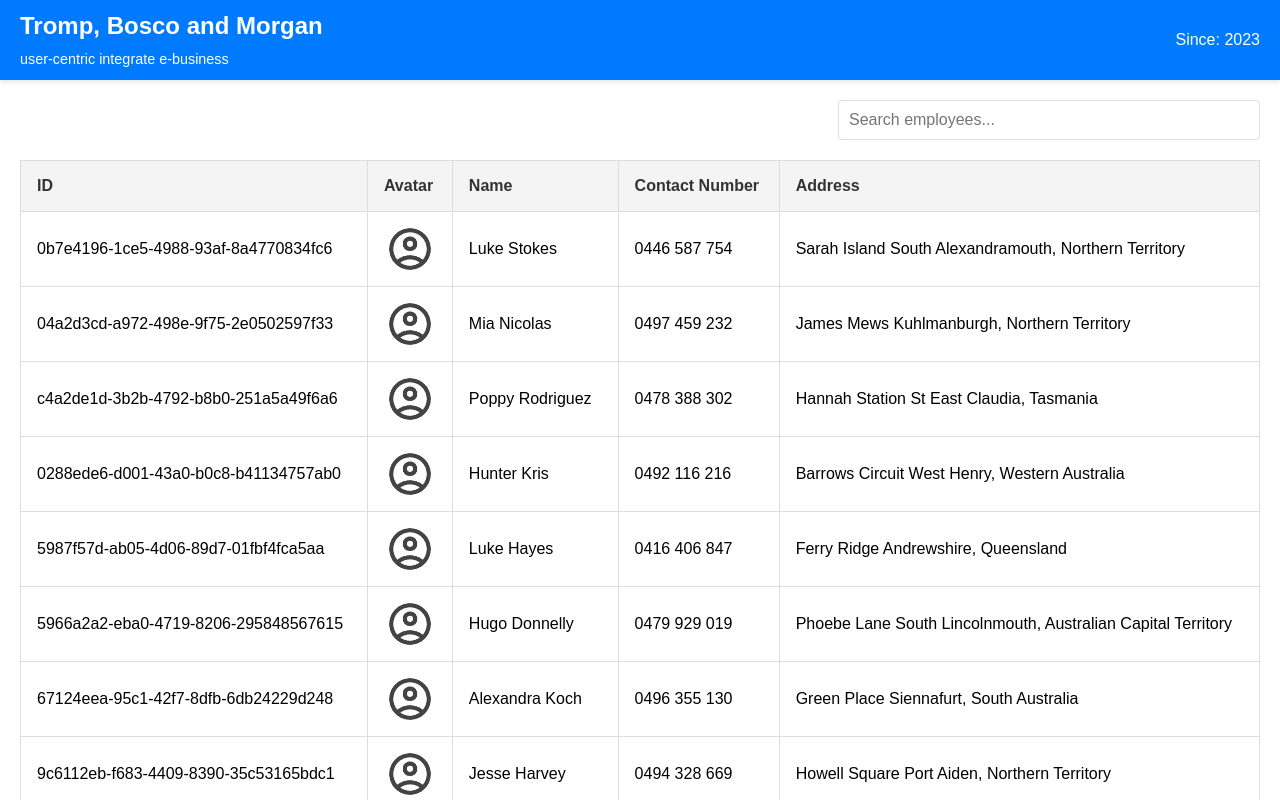
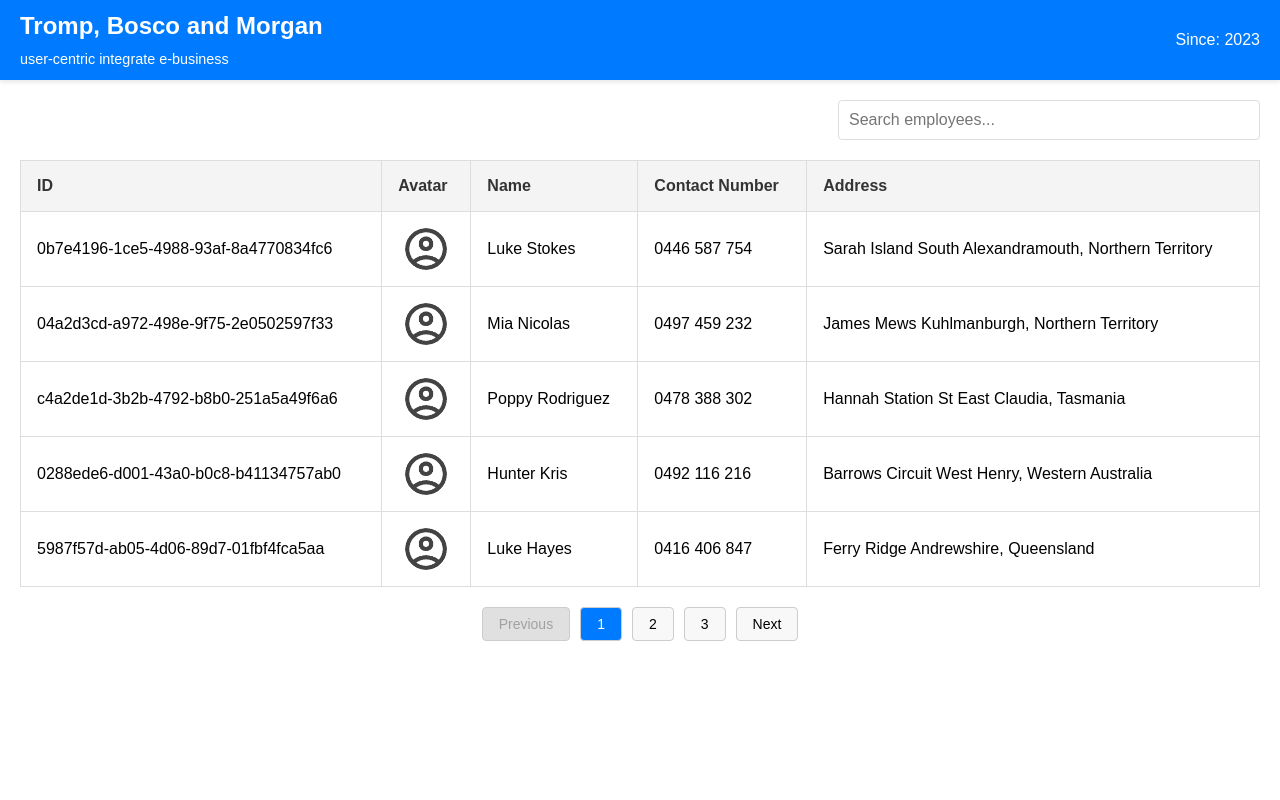
Before and after one commit to HemaPriya0306/employee-roster, a React (Create React App) app: page / in a window 1280 px wide. Shown: the top 800 px of the page. Built offline with nearby package versions, Linux system fonts and the light colour scheme.

Commit message:
feat: add pagination for employee list table

```diff
--- a/src/App.css
+++ b/src/App.css
@@ -31,26 +31,13 @@ input:focus {
   outline-offset: 2px;
 }
 
-/* Media Queries for Responsiveness */
-@media (max-width: 768px) {
-  .modal {
-    width: 90%;
-    max-height: 80vh;
-  }
-}
-
-@media (max-width: 480px) {
-
-  .search-bar input {
-    width: 90%;
-  }
-}
-
-.loading-block, .error-block {
+.loading-block,
+.error-block {
   position: absolute;
   top: 50%;
   left: 50%;
-  transform: translate(-50%, -50%);  /* Adjust position to truly center the div */
+  transform: translate(-50%, -50%);
+  /* Adjust position to truly center the div */
   width: 300px;
   text-align: center;
 }
@@ -68,20 +55,93 @@ input:focus {
     background-color: transparent;
     color: red;
   }
+
   25% {
     background-color: rgba(255, 0, 0, 0.2);
     color: red;
   }
+
   50% {
     background-color: transparent;
     color: red;
   }
+
   75% {
     background-color: rgba(255, 0, 0, 0.2);
     color: red;
   }
+
   100% {
     background-color: transparent;
     color: red;
   }
 }
+
+ul {
+  list-style-type: none;
+  padding: 0;
+}
+
+li {
+  margin: 10px 0;
+  font-size: 16px;
+}
+
+/* Pagination styles */
+.pagination {
+  margin-top: 20px;
+  display: flex;
+  justify-content: center;
+  gap: 10px;
+}
+
+.pagination button {
+  padding: 8px 16px;
+  font-size: 14px;
+  cursor: pointer;
+  border: 1px solid #ccc;
+  border-radius: 4px;
+  background-color: #f8f8f8;
+  transition: background-color 0.3s;
+}
+
+.pagination button:hover {
+  background-color: #ddd;
+}
+
+.pagination button:disabled {
+  cursor: not-allowed;
+  background-color: #e0e0e0;
+}
+
+.pagination button.active {
+  background-color: #007bff;
+  color: white;
+}
+
+.pagination button.active:hover {
+  background-color: #0056b3;
+}
+
+/* Media Queries for Responsiveness */
+@media (max-width: 768px) {
+  .modal {
+    width: 90%;
+    max-height: 80vh;
+  }
+}
+
+@media (max-width: 480px) {
+
+  .search-bar input {
+    width: 90%;
+  }
+
+  .pagination {
+    gap: 8px;
+    button {
+      padding: 6px 12px;
+      font-size: 14px;
+    }
+  }
+}
--- a/src/App.js
+++ b/src/App.js
@@ -14,7 +14,22 @@ export const App = () => {
   });
   const [selectedEmp, setSelectedEmp] = useState(null);
   const [searchValue, setSearchValue] = useState('');
+  const [currentPage, setCurrentPage] = useState(1);  // Current page
+  const [employeesPerPage] = useState(5);
   const modalRef = useRef();
+
+  // Calculate the total number of pages
+  const filteredEmployees = employees?.filter((emp) => emp?.firstName?.toLowerCase().includes(searchValue.toLowerCase()) ||
+    emp?.lastName?.toLowerCase().includes(searchValue?.toLowerCase()));
+
+  const totalPages = Math.ceil(filteredEmployees?.length / employeesPerPage);
+
+  // Calculate the index of the first and last employee on the current page
+  const indexOfLastEmployee = currentPage * employeesPerPage;
+  const indexOfFirstEmployee = indexOfLastEmployee - employeesPerPage;
+
+  // Slice the employee list to only show the employees for the current page
+  const currentEmployees = filteredEmployees?.slice(indexOfFirstEmployee, indexOfLastEmployee);
 
   useEffect(() => {
     dispatch(getEmployeesRequest());
@@ -26,26 +41,47 @@ export const App = () => {
     }
   }, [selectedEmp]);
 
+  const handleSearch = (searchValue) => {
+    setSearchValue(searchValue);
+    setCurrentPage(1);
+  }
+
+  const handleRowClick = (employee) => {
+    setSelectedEmp(employee);
+  };
+
+  // Handle page change
+  const handlePageChange = (pageNumber) => {
+    setCurrentPage(pageNumber);
+  };
+
+  // Handle next page click
+  const handleNextPage = () => {
+    if (currentPage < totalPages) {
+      setCurrentPage(currentPage + 1);
+    }
+  };
+
+  // Handle previous page click
+  const handlePrevPage = () => {
+    if (currentPage > 1) {
+      setCurrentPage(currentPage - 1);
+    }
+  };
+
   if (loading) {
     return (
       <div className="loading-block">
         <p>Loading...</p>
       </div>
     );
-  }
-
-  if (error) {
+  } else if (error) {
     return (
       <div className="error-block">
         <p>Error: {error}</p>
       </div>
     );
-  }
-
-  const handleRowClick = (employee) => {
-    setSelectedEmp(employee);
-  };
-
+  } else {
     return (
       <div className="App">
         <Header
@@ -57,16 +93,33 @@ export const App = () => {
               type="text"
               placeholder="Search employees..."
               value={searchValue}
-            onChange={(e) => setSearchValue(e.target.value)}
+              onChange={(e) => handleSearch(e.target.value)}
               aria-label="Search employees"
             />
           </div>
           <EmployeesList
-          employees={employees}
+            currentEmployees={currentEmployees}
             onEmployeeClick={(employee) => handleRowClick(employee)}
             selectedEmp={selectedEmp}
             searchValue={searchValue}
           />
+
+          {currentEmployees && <div className="pagination">
+            <button onClick={handlePrevPage} disabled={currentPage === 1}>Previous</button>
+
+            {/* Display page numbers */}
+            {[...Array(totalPages)].map((_, index) => (
+              <button
+                key={index + 1}
+                onClick={() => handlePageChange(index + 1)}
+                className={currentPage === index + 1 ? 'active' : ''}
+              >
+                {index + 1}
+              </button>
+            ))}
+
+            <button onClick={handleNextPage} disabled={currentPage === totalPages}>Next</button>
+          </div>}
         </main>
         {selectedEmp && (
           <EmployeeDetailModal
@@ -78,4 +131,6 @@ export const App = () => {
         <Footer />
       </div>
     );
+  }
+
 };
--- a/src/components/EmployeesList.js
+++ b/src/components/EmployeesList.js
@@ -2,16 +2,9 @@ import React from 'react';
 import './../assets/styles/employeesList.css';
 import avatar from './../assets/images/account_circle.png';
 
-const EmployeesList = ({ employees, onEmployeeClick, selectedEmp, searchValue }) => {
-  const filteredEmployees = employees?.filter((employee) => employee?.firstName?.toLowerCase().includes(searchValue.toLowerCase()) ||
-    employee?.lastName?.toLowerCase().includes(searchValue?.toLowerCase())
-  );
-
+const EmployeesList = ({ currentEmployees, onEmployeeClick, selectedEmp, searchValue }) => {
   return (
     <div className="emp-list-container" aria-live="polite">
-      {filteredEmployees?.length === 0 ? (
-        <p>No employees found.</p>
-      ) : (
       <table className="emp-table">
         <thead>
           <tr>
@@ -23,7 +16,7 @@ const EmployeesList = ({ employees, onEmployeeClick, selectedEmp, searchValue })
           </tr>
         </thead>
         <tbody>
-            {filteredEmployees?.map((employee) => (
+          {currentEmployees?.length > 0 ? (currentEmployees?.map((employee) => (
             <tr
               key={employee.id}
               className={selectedEmp?.id === employee.id ? 'selected-row' : ''}
@@ -46,10 +39,14 @@ const EmployeesList = ({ employees, onEmployeeClick, selectedEmp, searchValue })
               <td>{employee.contactNo}</td>
               <td>{employee.address}</td>
             </tr>
-            ))}
+          ))
+          ) : (
+            <tr>
+              <td colSpan="5" style={{textAlign: "center"}}>No employees found</td>
+            </tr>
+          )}
         </tbody>
       </table>
-      )}
     </div>
   );
 };
```
Lines whose indentation alone changed are shown as unchanged.
